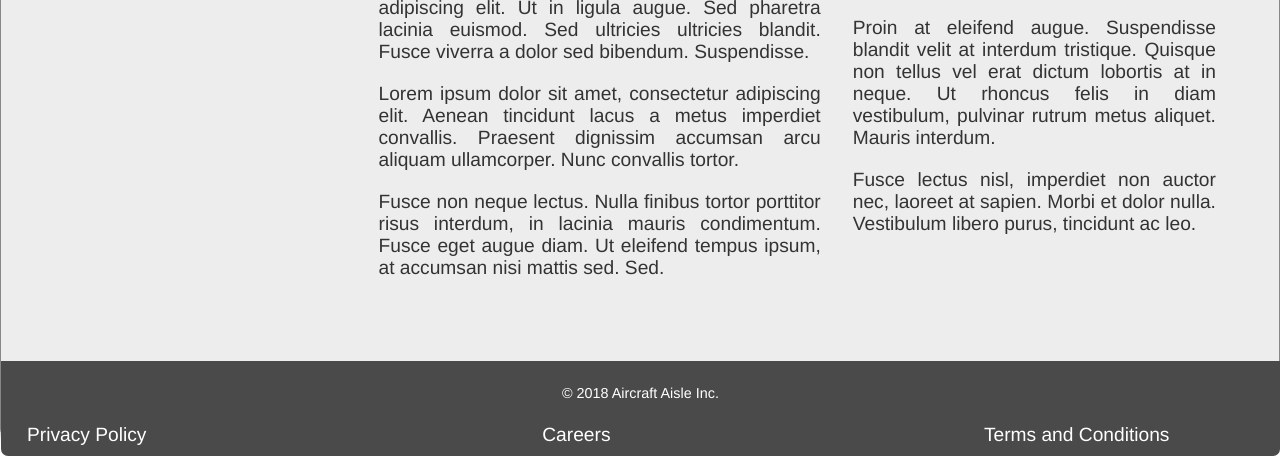
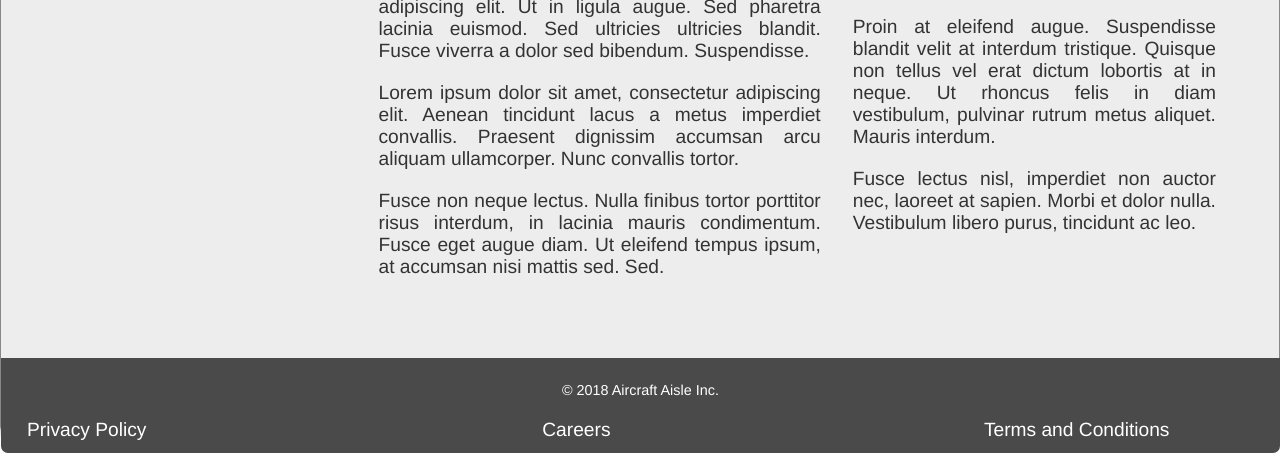
Before and after one commit to deep2sunny/Midterm-9013, a plain HTML site: page index.html in a window 1280 px wide. Shown: the part 527-983 px from the top of the page. Drawn offline with Linux system fonts and the light colour scheme; a web font is replaced by a local one.

Commit message:
Reduced font size of paragraph to make footer adjust

```diff
--- a/css/main.css
+++ b/css/main.css
@@ -52,7 +52,7 @@ h2{
     color: hsl(0, 0%, 20%);
 }
 li, p, a{
-    font: bold 1.418rem 'Montserrat', 'Helvetica','Arial', sans-serif;
+    font: bold 1.318rem 'Montserrat', 'Helvetica','Arial', sans-serif;
     color: #333;
     font-weight: 300;
 }
```
